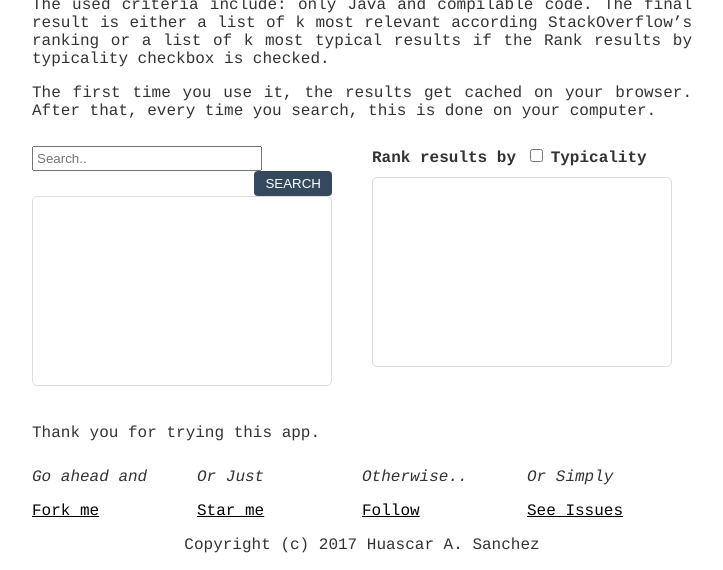
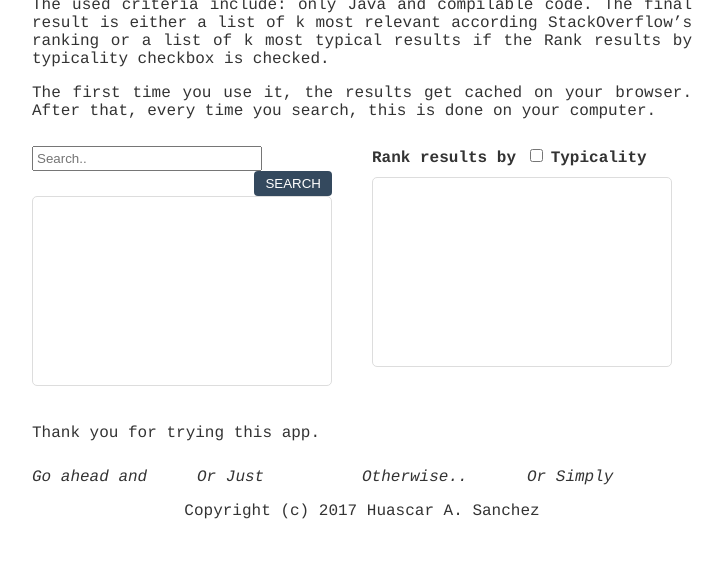
Before and after one commit to vesperin/stircup, a Jekyll site: the page built from index.md, in a window 1280 px wide. Shown: the part 762-1332 px from the top of the page, without its empty margins (278-1001 px from the left). Built offline with Jekyll 4.4.1, drawn with Linux system fonts in a browser that asks for light colours; after the commit the page ends 1298 px from its top, so only the background shows below that.

Commit message:
issue with github

```diff
--- a/_includes/footer.html
+++ b/_includes/footer.html
@@ -4,8 +4,8 @@
 
 		<ul>
 		    <li>
-					<a class="github-button" href="https://github.com/vesperin/stircup/fork" 					data-icon="octicon-repo-forked" data-size="large" data-show-count="true"
-					aria-label="Fork vesperin/stircup on GitHub">Fork me</a>
+					<!-- <a class="github-button" href="https://github.com/vesperin/stircup/fork" 					data-icon="octicon-repo-forked" data-size="large" data-show-count="true"
+					aria-label="Fork vesperin/stircup on GitHub">Fork me</a> -->
 				</li>
 		</ul>
 	</div>
@@ -15,8 +15,8 @@
 
       <ul>
       	<li>
-					<a class="github-button" href="https://github.com/vesperin/stircup" 					data-icon="octicon-star" data-size="large" data-show-count="true"
-					aria-label="Star vesperin/stircup on GitHub">Star me</a>
+					<!-- <a class="github-button" href="https://github.com/vesperin/stircup" 					data-icon="octicon-star" data-size="large" data-show-count="true"
+					aria-label="Star vesperin/stircup on GitHub">Star me</a>   	 -->
       	</li>
       </ul>
   </div>
@@ -25,7 +25,7 @@
       <h3>Otherwise..</h3>
       <ul>
       	<li>
-					<a class="github-button" href="https://github.com/vesperin" data-size="large" 					data-show-count="true" aria-label="Follow @vesperin on GitHub">Follow</a>
+					<!-- <a class="github-button" href="https://github.com/vesperin" data-size="large" 					data-show-count="true" aria-label="Follow @vesperin on GitHub">Follow</a>		 -->
       	</li>
       </ul>
   </div>
@@ -34,7 +34,7 @@
       <h3>Or Simply</h3>
       <ul>
       	<li>
-					<a class="github-button" href="https://github.com/vesperin/stircup/issues" 					data-icon="octicon-issue-opened" data-size="large" data-show-count="true" 					aria-label="Issue vesperin/stircup on GitHub">See Issues</a>
+					<!-- <a class="github-button" href="https://github.com/vesperin/stircup/issues" 					data-icon="octicon-issue-opened" data-size="large" data-show-count="true" 					aria-label="Issue vesperin/stircup on GitHub">See Issues</a>	 -->
       	</li>
       </ul>
 
--- a/_includes/head.html
+++ b/_includes/head.html
@@ -22,4 +22,4 @@
 <script type="text/javascript" src="/static/fancybox/lib/jquery.mousewheel-3.0.6.pack.js"></script>
 
 <!-- Place this tag in your head or just before your close body tag. -->
-<script async defer src="https://buttons.github.io/buttons.js"></script>
+<!-- <script async defer src="https://buttons.github.io/buttons.js"></script> -->
```
